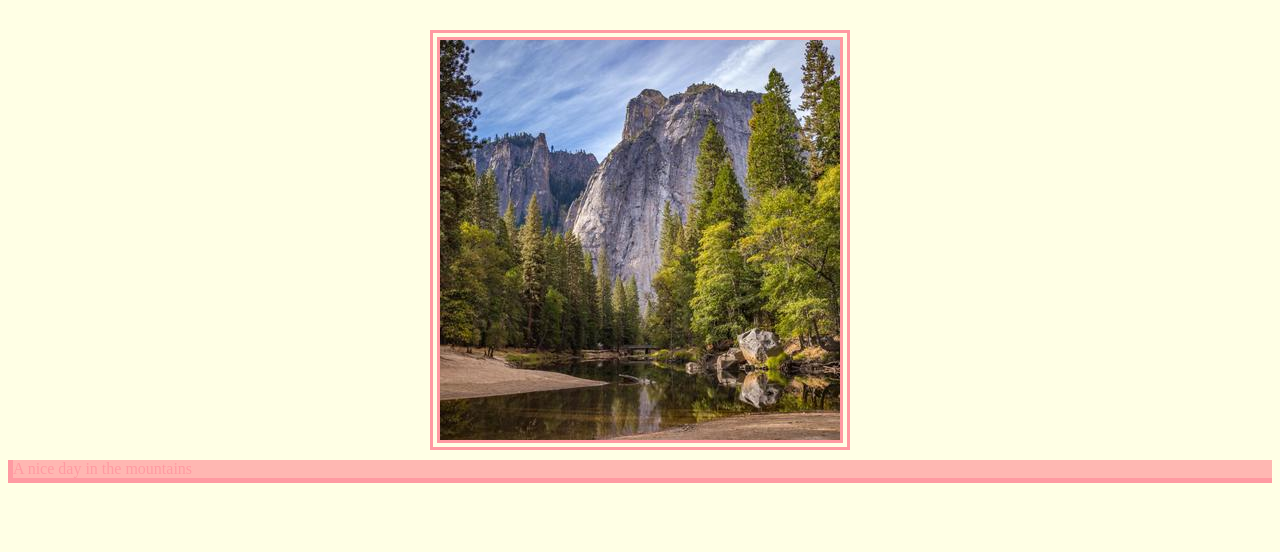
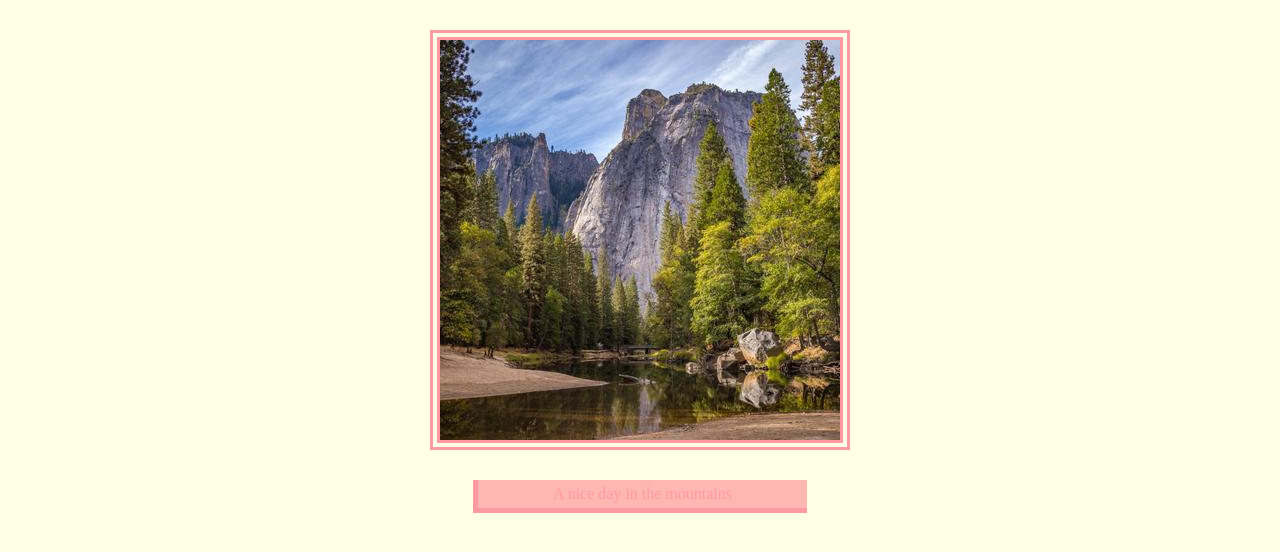
Before and after one commit to Diana1006/Homeworks, a plain HTML site: page index.html in a window 1280 px wide. Drawn offline with Linux system fonts and the light colour scheme.

Commit message:
Added index.html

```diff
--- a/index.html
+++ b/index.html
@@ -1,5 +1,6 @@
 <!DOCTYPE html>
 <html>
+
 <head>
     <title>CSS</title>
 
@@ -10,6 +11,8 @@
 <body>
 
     <img src="nature.jpg" alt="Природа">
-            <div class="one">A nice day in the mountains</div>
+    <p class="one">A nice day in the mountains</p>
 
 </body>
+
+</html>
--- a/style.css
+++ b/style.css
@@ -6,13 +6,17 @@ img {
     display: block;
     margin: 30px auto;
     border: double 10px #FF9AA2;
-    margin-bottom: 10px;
+
 }
 
 .one {
+    text-align: center;
     color:#FF9AA2;
     background-color: #FFB7B2;
     border-left: solid 5px #FF9AA2;
     border-bottom: solid 5px  #FF9AA2;
+    padding: 5px;
+    margin-left: 465px;
+    margin-right: 465px;
 
 }
```
Lines whose indentation alone changed are shown as unchanged.
